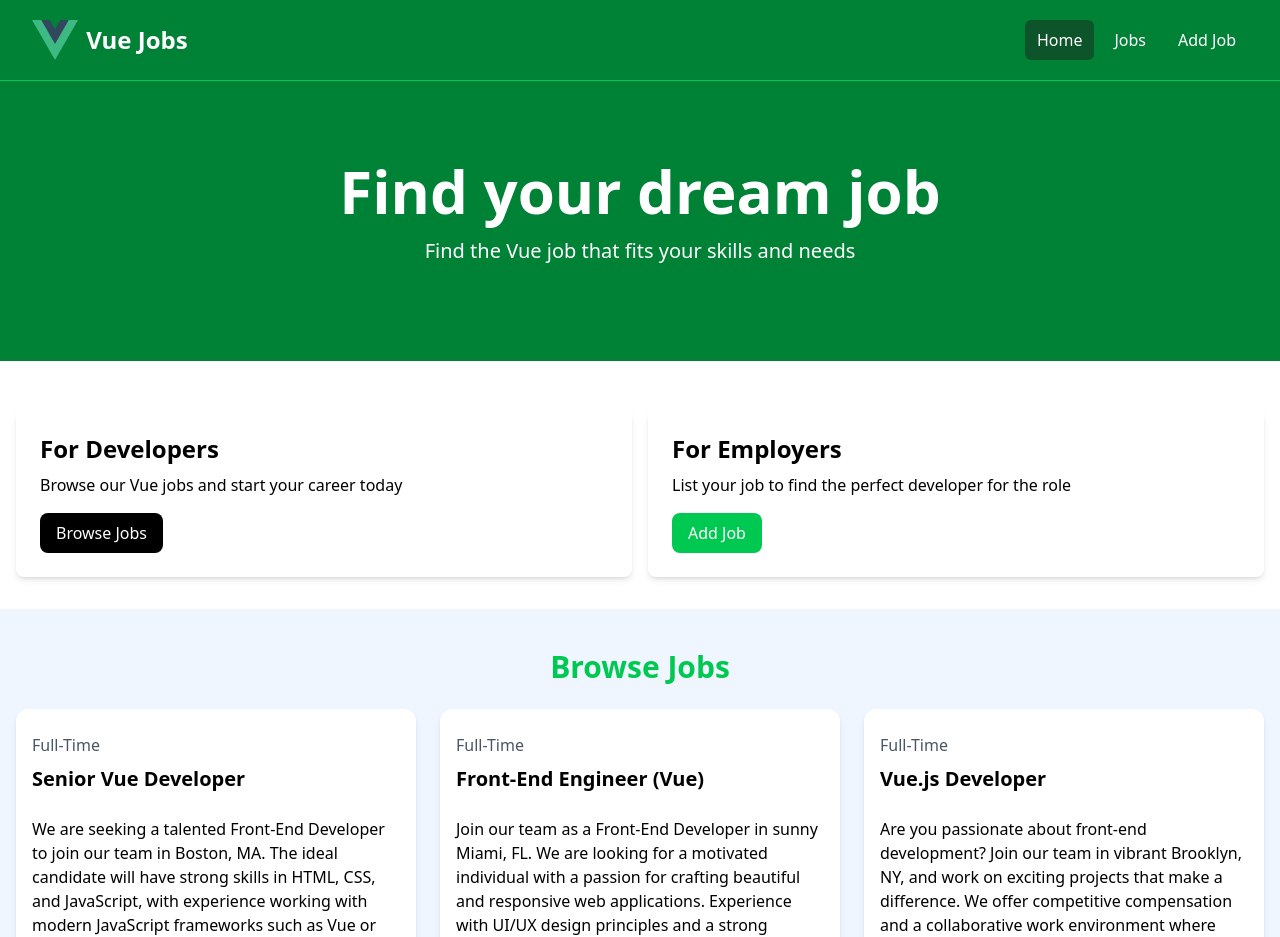
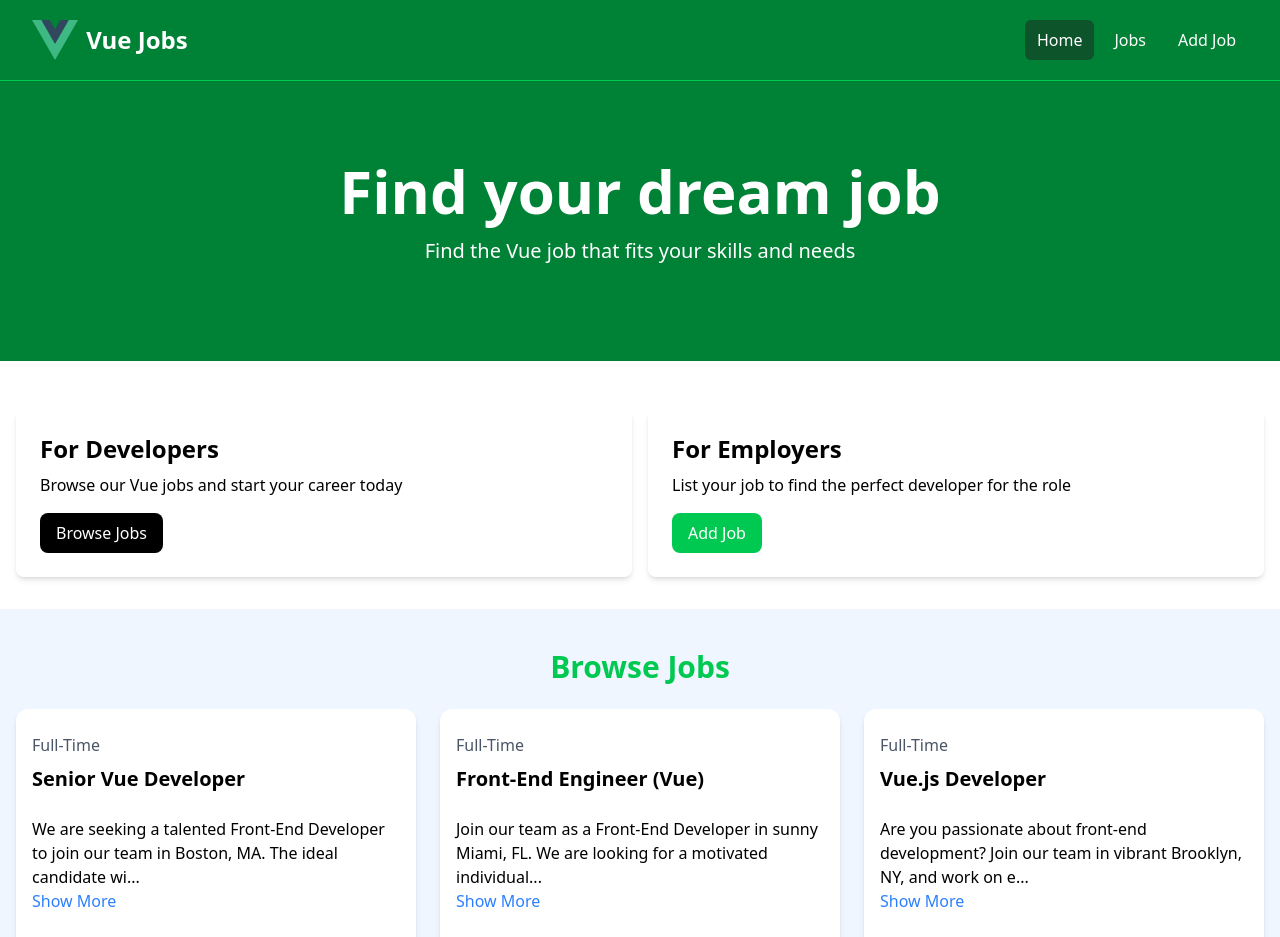
Before and after one commit to onurkinay/JobsFinderVue, a Vue app: page / in a window 1280 px wide. Shown: the top 937 px of the page. Built offline with nearby package versions, Linux system fonts and the light colour scheme.

Commit message:
description show or less

```diff
--- a/src/components/JobListing.vue
+++ b/src/components/JobListing.vue
@@ -1,10 +1,23 @@
 <script setup>
-import { defineProps } from "vue";
+import { defineProps, ref, computed } from "vue";
 
 const props = defineProps({
   job: {
     type: Object,
   },
+});
+
+const showFullDescription = ref(false);
+
+const toggleFullDescription = () => {
+  showFullDescription.value = !showFullDescription.value;
+};
+
+const truncatedDescription = computed(() => {
+  if (!props.job.description) return "";
+  return showFullDescription.value
+    ? props.job.description
+    : props.job.description.slice(0, 100) + "...";
 });
 </script>
 
@@ -18,7 +31,12 @@ const props = defineProps({
       </div>
 
       <div class="mb-5">
-        {{ job.description }}
+        <div>
+          {{ truncatedDescription }}
+        </div>
+        <button @click="toggleFullDescription" class="text-blue-500">
+          {{ showFullDescription ? "Show Less" : "Show More" }}
+        </button>
       </div>
 
       <h3 class="text-green-500 mb-2">{{ job.salary }}</h3>
```
